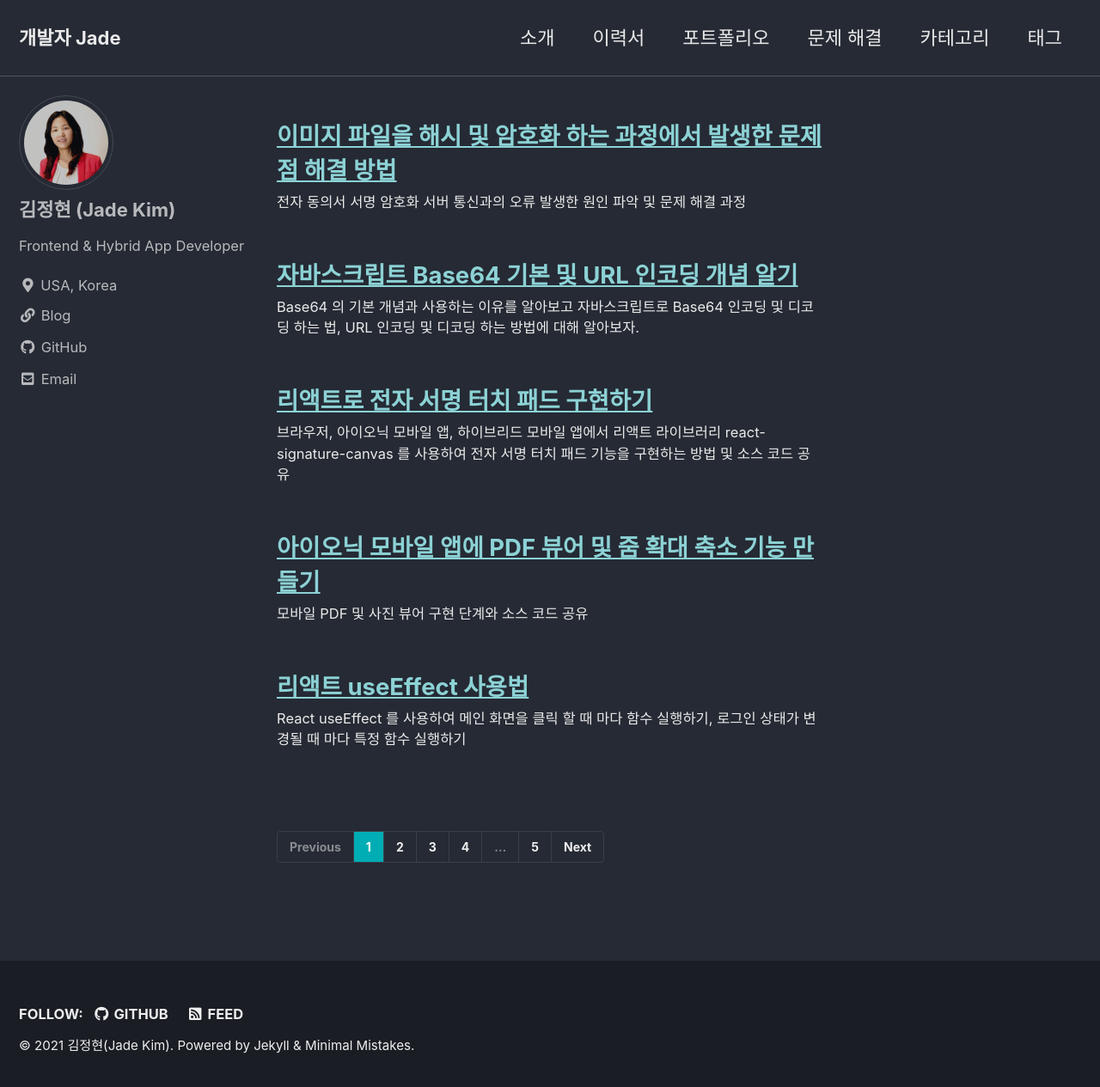
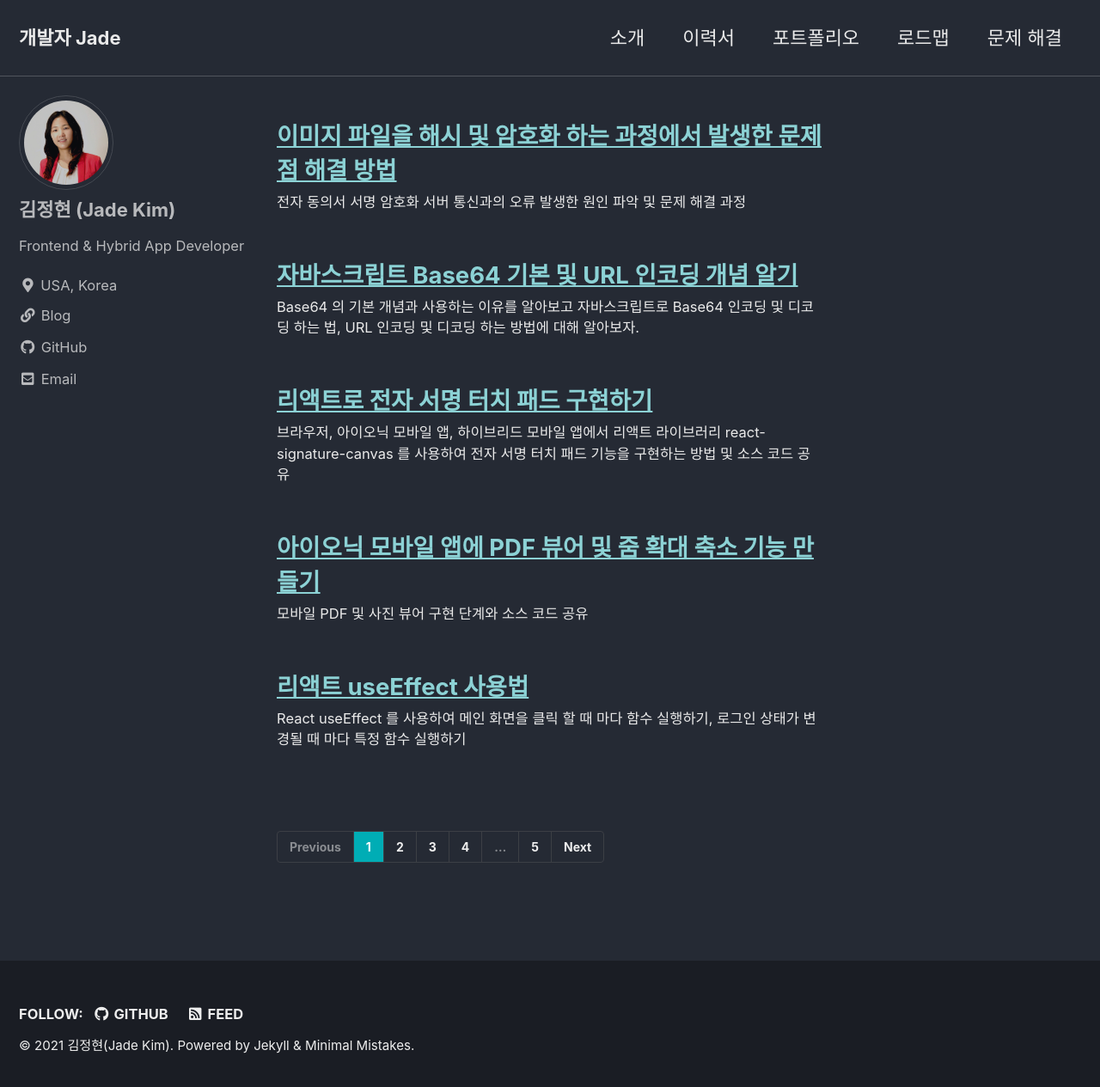
Before and after one commit to trevino-kim/github.io, a Jekyll site: the page built from index.html, in a window 1280 px wide and 1272 px high. Shown: the top 1265 px of the window at 86% size. Built offline with Jekyll 4.4.1, drawn with Linux system fonts in a browser that asks for light colours; cached includes are drawn as plain includes; the list of posts is cut into pages by our own code.

Commit message:
Update navigation.yml

```diff
--- a/_data/navigation.yml
+++ b/_data/navigation.yml
@@ -8,12 +8,14 @@ main:
     url: /resume/
   - title: "포트폴리오"
     url: /portfolio/
+  - title: "로드맵"
+    url: /roadmap/
   - title: "문제 해결"
     url: /tags/#문제-해결
-  - title: "카테고리"
-    url: /categories/
-  - title: "태그"
-    url: /tags/
+#   - title: "카테고리"
+#     url: /categories/
+#   - title: "태그"
+#     url: /tags/
   # - title: "연도별"
   #  url: https://jade-kim.github.io/year-archive/
   # - title: "About"
```
